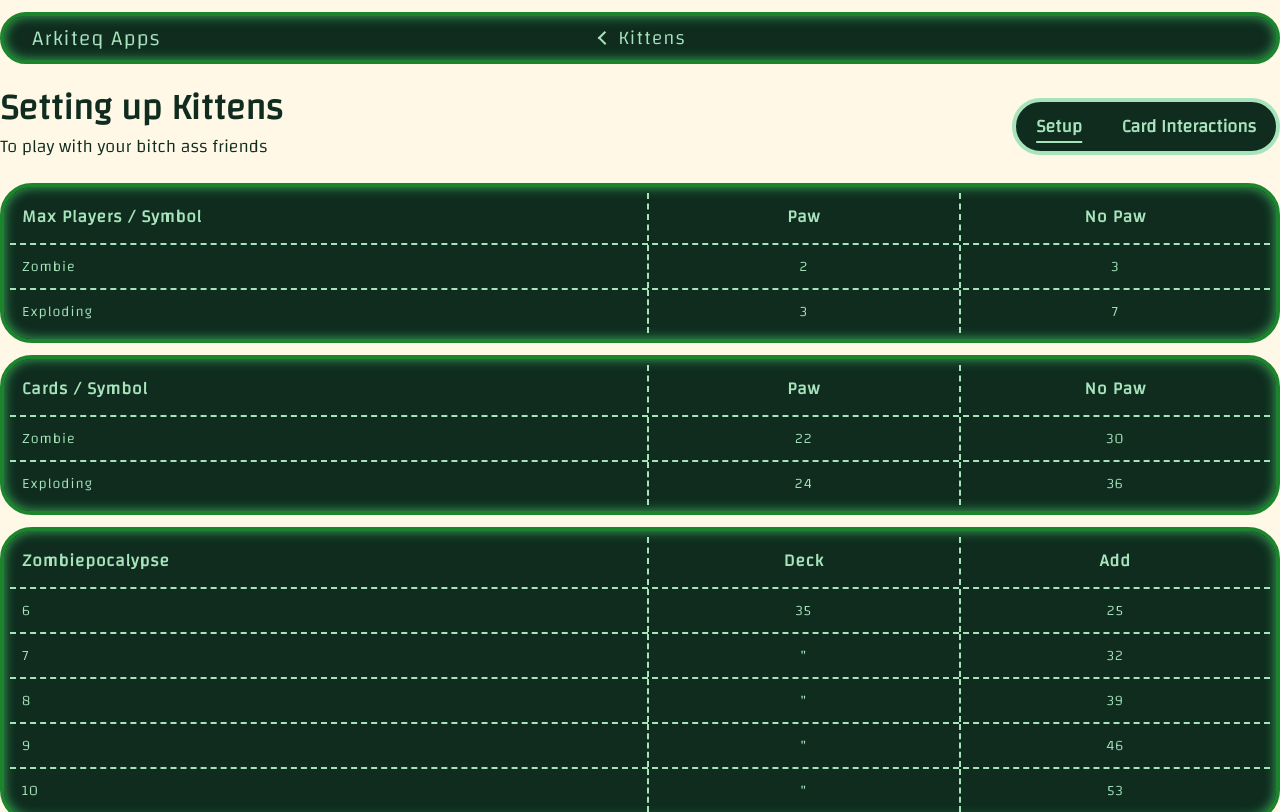
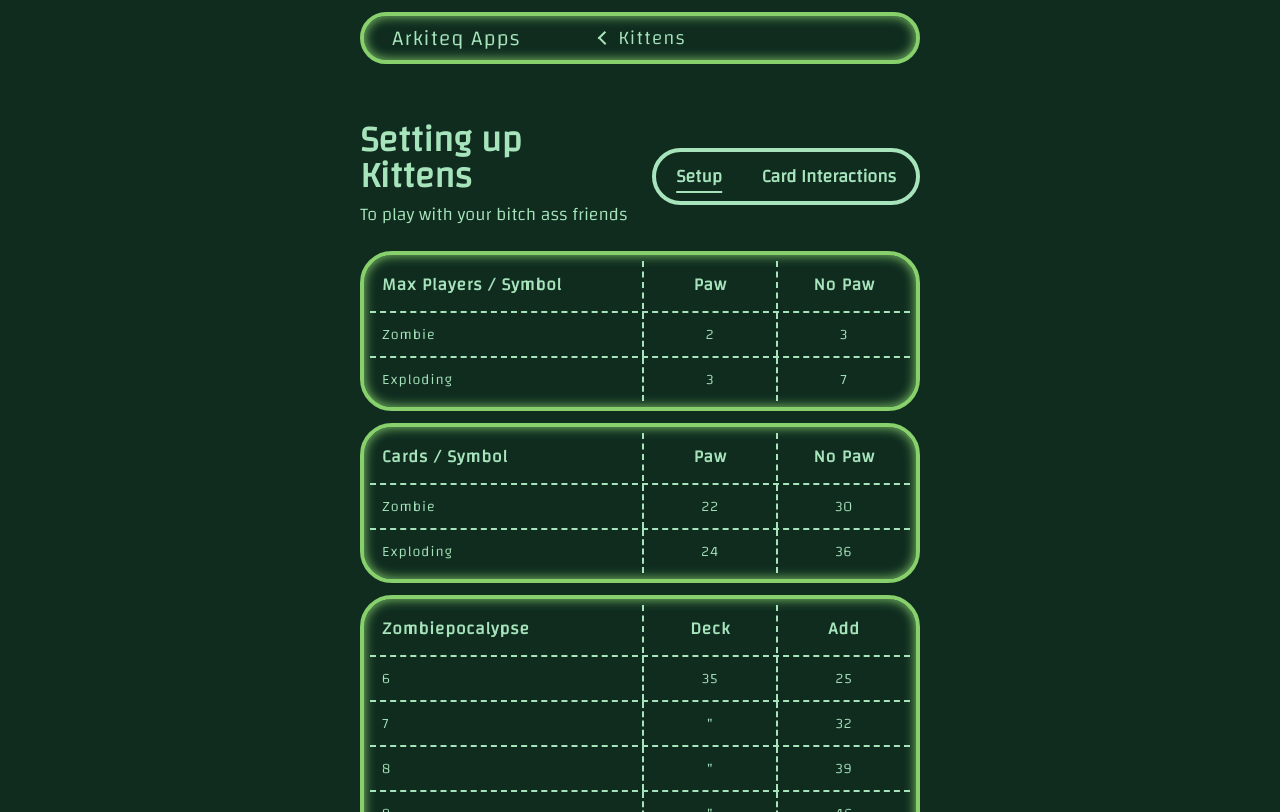
Before and after one commit to ASPinho/ASPinho.github.io, a React (Create React App) app in the folder arkiteq-home/: page /game-picker/ek in a window 1280 px wide. Built offline with nearby package versions, Linux system fonts and the light colour scheme.

Commit message:
new styling

```diff
--- a/arkiteq-home/src/routes/home-page.tsx
+++ b/arkiteq-home/src/routes/home-page.tsx
@@ -1,16 +1,30 @@
 import React from 'react';
 import DefaultLayout from "../components/layouts/default-layout";
 import PageTitleBar from "../components/page-structure/page-title-bar";
+import {getHomePageMenus} from "../scripts/menus";
+import {useNavigate} from "react-router-dom";
+import PageContent from "../components/page-structure/page-content";
+import GameCard from "../components/game-card";
 
 export default HomePage;
 
 function HomePage() {
 
-  return (
+    const menus = getHomePageMenus();
+    const navigate = useNavigate();
+
+    return (
       <>
           <DefaultLayout pageTitle={"Root"}>
               <PageTitleBar title="HomePage"/>
+              <PageContent>
+                  <div className={"display-flex flex-row-wrap row-gap-m column-gap-m"}>
+                      {menus.map((menu, index) => (
+                          <GameCard key={index+1} label={menu.title} onclick={() => navigate(menu.route)}/>
+                          ))}
+                  </div>
+              </PageContent>
           </DefaultLayout>
       </>
-  );
+);
 }
--- /dev/null
+++ b/arkiteq-home/src/scripts/menus.ts
@@ -0,0 +1,18 @@
+export interface Menu {
+    title: string;
+    route: string;
+}
+
+export function getHomePageMenus() {
+
+    return [
+        {
+            title: "GamePicker",
+            route: "/gamepicker"
+        },
+        {
+            title: "Resume",
+            route: "/resume"
+        }
+    ];
+}
--- a/arkiteq-home/src/styles/teriyarki-theme.css
+++ b/arkiteq-home/src/styles/teriyarki-theme.css
@@ -2,7 +2,6 @@
 @import url('https://fonts.googleapis.com/css2?family=Changa:wght@300&display=swap');
 
 :root {
-
 
   --beige-0: #FFF8E7;
   --beige: #F9EFDB;
@@ -17,11 +16,15 @@
   --gray-darker: #737373;
   --gray-darkest: #3D3D3D;
 
-  --main-green-0: #1A4C39;
-  --main-green-1: #1b842c;
-  --main-green-2: #3aab58;
+  --main-green-0: #A7E4BC;
+  --main-green-1: #87D06C;
+  --main-green-2: #BDFF3F;
   --main-green-3: #4fc879;
-  --main-green-4: #A7E4BC;
+  --main-green-4: #A7E4BC; /* currently editing */
+  --main-green-5: #4fc879;
+  --main-green-6: #3aab58;
+  --main-green-7: #1b842c;
+  --main-green-8: #1A4C39;
   --main-green-9: #0F2C1F;
 
   --faded-green: rgba(27, 132, 44, 0.2);
@@ -44,7 +47,7 @@
   --size-xl: 32px;
 
   --app-border-radius: 32px;
-  --default-max-width: 1280px;
+  --view-width-padding: 720px;
 }
 
 html {
@@ -59,8 +62,8 @@
 
 body {
   height: 100%;
-  background-color: var(--beige-0);
-  color: var(--main-green-9);
+  background-color: var(--main-green-9);
+  color: var(--main-green-4);
   font-size: var(--font-m);
   font-family: 'Changa', sans-serif;
   overflow: hidden;
@@ -208,7 +211,7 @@
   text-align: center;
   font-size: 1.2em;
   letter-spacing: 1px;
-  width: var(--default-max-width);
+  width: calc(100vw - var(--view-width-padding));
 }
 
 #header-content {
@@ -225,8 +228,8 @@
 
 #main-content {
   width: 100%;
-  max-width: var(--default-max-width);
-  margin: 90px auto 0;
+  max-width: calc(100vw - var(--view-width-padding));
+  margin: 122px auto 0;
   display: flex;
   flex-direction: column;
   flex: 1;
@@ -338,10 +341,10 @@
   padding: var(--size-xs);
   border: solid var(--main-green-1) 4px;;
   border-radius: var(--app-border-radius);
-  box-shadow: inset 0 0 12px var(--main-green-2);
+  box-shadow: inset 0 0 12px var(--main-green-1);
   letter-spacing: 1px;
   font-size: 0.8em;
-  color: var(--main-green-4);
+  color: var(--main-green-0);
 }
 
 #header .retro-console {
@@ -480,7 +483,7 @@
 
   :root {
     --big-border: solid var(--beige-dark) 12px;
-    --default-max-width: calc(100vw - 2 * var(--size-s));
+    --view-width-padding: calc(2 * var(--size-s));
   }
 
   body {
@@ -488,7 +491,7 @@
   }
 
   #main-content {
-
+    margin-top: 90px;
   }
 
   #header-content {
```
